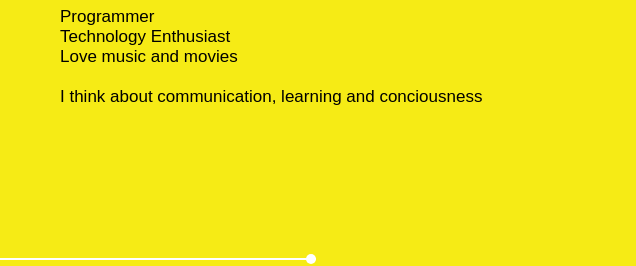
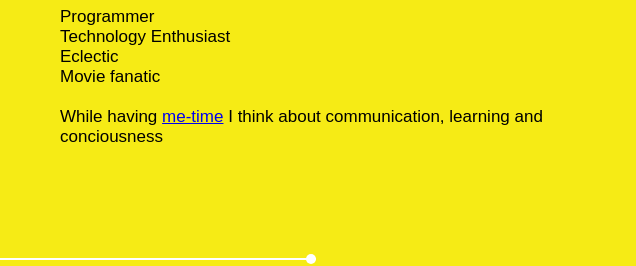
Before and after one commit to mbinayak/binayak, a plain HTML site: page index.html in a window 1280 px wide. Shown: the part 500-766 px from the top of the page, 644-1280 px from the left. Drawn offline with Linux system fonts and the light colour scheme; a web font is replaced by a local one.

Commit message:
message update

```diff
--- a/index.html
+++ b/index.html
@@ -288,9 +288,10 @@
                 Mishra</div>
                 <p>Programmer</p>
                 <p>Technology Enthusiast</p>
-                <p>Love music and movies</p>
+                <p>Eclectic</p>
+                <p>Movie fanatic</p>
                 <br/>
-                <p>I think about communication, learning and conciousness
+                <p>While having <a href="https://mbinayak.gitbook.io/blog/">me-time</a> I think about communication, learning and conciousness
               </div>
             <div class="bottom-pin-line"></div>
         </section>
```
